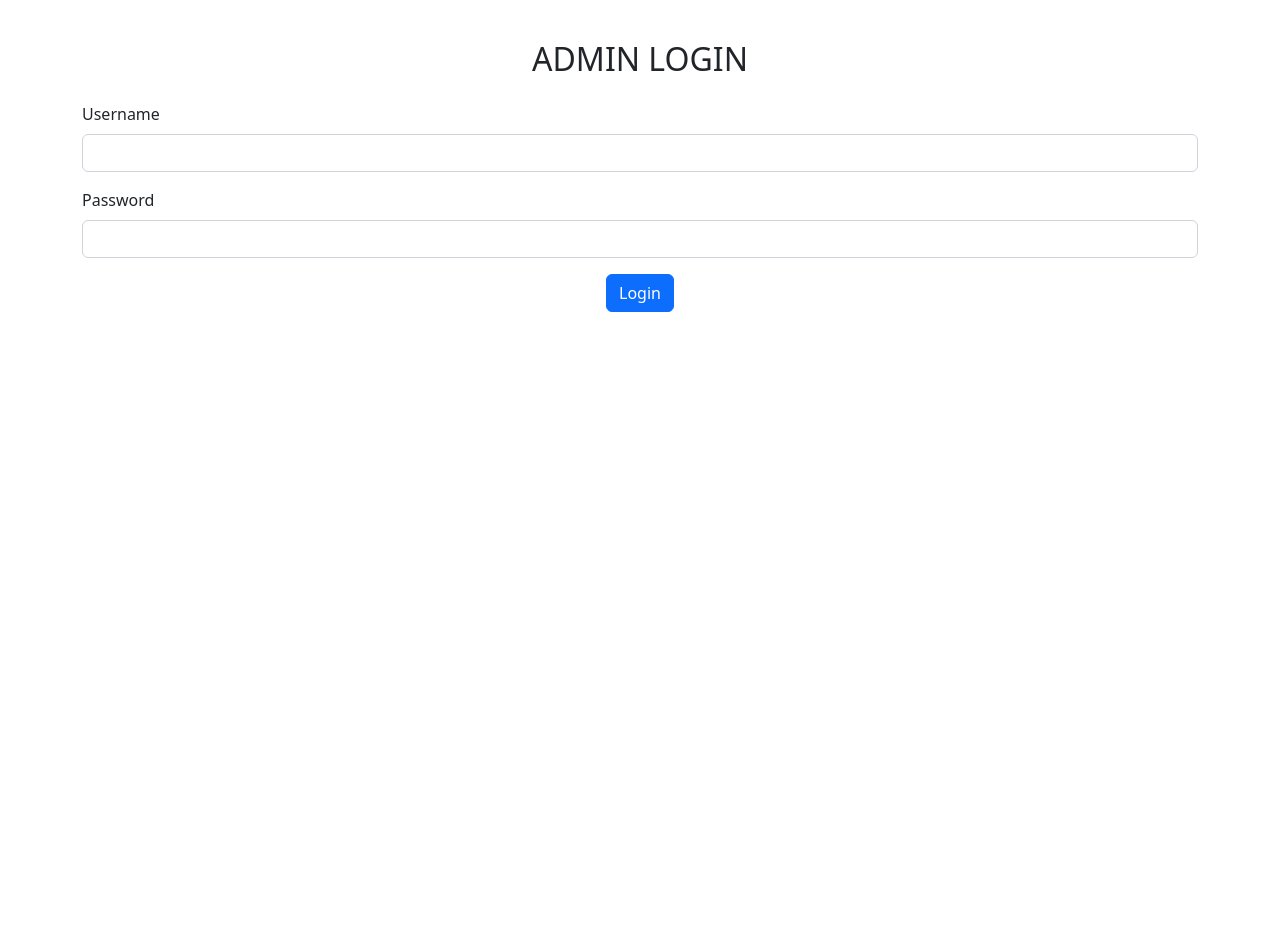
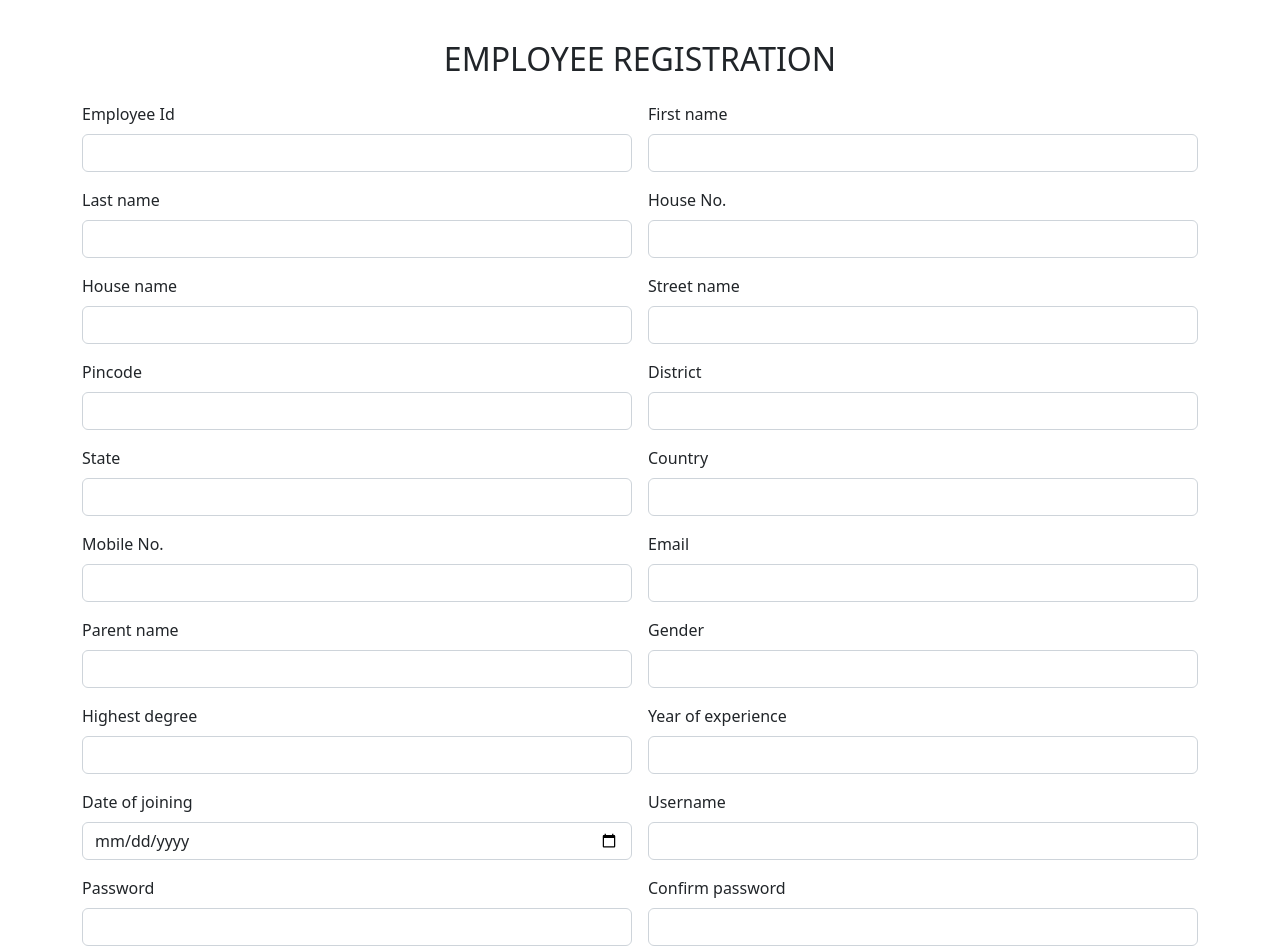
Before and after one commit to HarshaSalih/Nest-angular-app, an Angular app: page / in a window 1280 px wide. Shown: the top 952 px of the page. Before the commit the page ends 800 px from the top, so only its background shows below. Built offline with nearby package versions, Linux system fonts and the light colour scheme.

Commit message:
employeereg  commits

```diff
--- a/src/app/app.component.html
+++ b/src/app/app.component.html
@@ -1,3 +1,3 @@
 
-<app-adminlogin></app-adminlogin>
+<app-employeeregistration></app-employeeregistration>
 <router-outlet></router-outlet>
--- a/src/app/app.module.ts
+++ b/src/app/app.module.ts
@@ -9,6 +9,7 @@
 import { ViewfriendsComponent } from './viewfriends/viewfriends.component'
 import { FormsModule } from '@angular/forms';
 import { EmployeeloginComponent } from './employeelogin/employeelogin.component';
+import { EmployeeregistrationComponent } from './employeeregistration/employeeregistration.component';
 
 @NgModule({
   declarations: [
@@ -16,7 +17,8 @@
     AdminloginComponent,
     ViewcoursesComponent,
     ViewfriendsComponent,
-    EmployeeloginComponent
+    EmployeeloginComponent,
+    EmployeeregistrationComponent
   ],
   imports: [
     BrowserModule,
--- /dev/null
+++ b/src/app/employeeregistration/employeeregistration.component.html
@@ -0,0 +1,136 @@
+<div class="container">
+    <div class="row">
+        <div class="col col-12 col-sm-12 col-md-12 col-lg-12 col-xl-12 col-xxl-12">
+            <div class="row g-3 mt-4">
+                <div class="col col-12 col-sm-12 col-md-12 col-lg-12 col-xl-12 col-xxl-12 text-center">
+                    <h2>EMPLOYEE REGISTRATION</h2>
+                </div>
+
+                <div class="col col-12 col-sm-6 col-md-6 col-lg-6 col-xl-6 col-xxl-6">
+                    <label for="" class="form-label">Employee Id</label>
+                    <input name="employeeId" [(ngModel)]="employeeId" type="text" class="form-control">
+                </div>
+
+                <div class="col col-12 col-sm-6 col-md-6 col-lg-6 col-xl-6 col-xxl-6">
+                    <label for="" class="form-label">First name</label>
+                    <input name="firstName" [(ngModel)]="firstName" type="text" class="form-control">
+                </div>
+
+                <div class="col col-12 col-sm-6 col-md-6 col-lg-6 col-xl-6 col-xxl-6">
+                    <label for="" class="form-label">Last name</label>
+                    <input name="lastName" [(ngModel)]="lastName" type="text" class="form-control">
+                </div>
+
+                <div class="col col-12 col-sm-6 col-md-6 col-lg-6 col-xl-6 col-xxl-6">
+                    <label for="" class="form-label">House No.</label>
+                    <input name="houseNo" [(ngModel)]="houseNo" type="text" class="form-control">
+                </div>
+
+                <div class="col col-12 col-sm-6 col-md-6 col-lg-6 col-xl-6 col-xxl-6">
+                    <label for="" class="form-label">House name</label>
+                    <input name="houseName" [(ngModel)]="houseName" type="text" class="form-control">
+                </div>
+
+                <div class="col col-12 col-sm-6 col-md-6 col-lg-6 col-xl-6 col-xxl-6">
+                    <label for="" class="form-label">Street name</label>
+                    <input name="streetName" [(ngModel)]="streetName" type="text" class="form-control">
+                </div>
+
+                <div class="col col-12 col-sm-6 col-md-6 col-lg-6 col-xl-6 col-xxl-6">
+                    <label for="" class="form-label">Pincode</label>
+                    <input name="pincode" [(ngModel)]="pincode" type="text" class="form-control">
+                </div>
+
+                <div class="col col-12 col-sm-6 col-md-6 col-lg-6 col-xl-6 col-xxl-6">
+                    <label for="" class="form-label">District</label>
+                    <select name="district" [(ngModel)]="district" id=""  class="form-control">
+                        <option value="Alappuzha">Alappuzha</option>
+                        <option value="Ernakulam">Ernakulam</option>
+                        <option value="Idukki">Idukki</option>
+                        <option value="Kannur">Kannur</option>
+                        <option value="Kasaragod">Kasaragod</option>
+                        <option value="Kollam">Kollam</option>
+                        <option value="Kottayam">Kottayam</option>
+                        <option value="Kozhikode">Kozhikode</option>
+                        <option value="Malappuram">Malappuram</option>
+                        <option value="Palakkad">Palakkad</option>
+                        <option value="Pathanamthitta">Pathanamthitta</option>
+                        <option value="Thiruvananthapuram">Thiruvananthapuram</option>
+                        <option value="Thrissur">Thrissur</option>
+                        <option value="Wayanad">Wayanad</option>
+                    </select>
+                </div>
+
+                <div class="col col-12 col-sm-6 col-md-6 col-lg-6 col-xl-6 col-xxl-6">
+                    <label for="" class="form-label">State</label>
+                    <input name="state" [(ngModel)]="state" type="text" class="form-control">
+                </div>
+
+                <div class="col col-12 col-sm-6 col-md-6 col-lg-6 col-xl-6 col-xxl-6">
+                    <label for="" class="form-label">Country</label>
+                    <input name="country" [(ngModel)]="country" type="text" class="form-control">
+                </div>
+
+                <div class="col col-12 col-sm-6 col-md-6 col-lg-6 col-xl-6 col-xxl-6">
+                    <label for="" class="form-label">Mobile No.</label>
+                    <input name="mobile" [(ngModel)]="mobile" type="text" class="form-control">
+                </div>
+
+                <div class="col col-12 col-sm-6 col-md-6 col-lg-6 col-xl-6 col-xxl-6">
+                    <label for="" class="form-label">Email</label>
+                    <input name="email" [(ngModel)]="email" type="text" class="form-control">
+                </div>
+
+                <div class="col col-12 col-sm-6 col-md-6 col-lg-6 col-xl-6 col-xxl-6">
+                    <label for="" class="form-label">Parent name</label>
+                    <input name="parentName" [(ngModel)]="parentName" type="text" class="form-control">
+                </div>
+
+                <div class="col col-12 col-sm-6 col-md-6 col-lg-6 col-xl-6 col-xxl-6">
+                    <label for="" class="form-label">Gender</label>
+                    <input name="gender" [(ngModel)]="gender" type="text" class="form-control">
+                </div>
+
+                <div class="col col-12 col-sm-6 col-md-6 col-lg-6 col-xl-6 col-xxl-6">
+                    <label for="" class="form-label">Highest degree</label>
+                    <input name="highestDegree" [(ngModel)]="highestDegree" type="text" class="form-control">
+                </div>
+
+                <div class="col col-12 col-sm-6 col-md-6 col-lg-6 col-xl-6 col-xxl-6">
+                    <label for="" class="form-label">Year of experience</label>
+                    <input name="yearOfExperience" [(ngModel)]="yearOfExperience" type="text" class="form-control">
+                </div>
+
+                <div class="col col-12 col-sm-6 col-md-6 col-lg-6 col-xl-6 col-xxl-6">
+                    <label for="" class="form-label">Date of joining</label>
+                    <input name="dateOfJoining" [(ngModel)]="dateOfJoining" type="date" name="" id="" class="form-control">
+                </div>
+
+                <div class="col col-12 col-sm-6 col-md-6 col-lg-6 col-xl-6 col-xxl-6">
+                    <label for="" class="form-label">Username</label>
+                    <input name="username" [(ngModel)]="username" type="text" class="form-control">
+                </div>
+
+                <div class="col col-12 col-sm-6 col-md-6 col-lg-6 col-xl-6 col-xxl-6">
+                    <label for="" class="form-label">Password</label>
+                    <input name="password" [(ngModel)]="password" type="password" name="" id="" class="form-control">
+                </div>
+
+                <div class="col col-12 col-sm-6 col-md-6 col-lg-6 col-xl-6 col-xxl-6">
+                    <label for="" class="form-label">Confirm password</label>
+                    <input name="confirmPassword" [(ngModel)]="confirmPassword" type="password" name="" id="" class="form-control">
+                </div>
+
+                <div class="col col-12 col-sm-12 col-md-12 col-lg-12 col-xl-12 col-xxl-12 text-center">
+                    <button (click)="readValues()" class="btn btn-primary">Register</button>
+                </div>
+
+                <div class="col col-12 col-sm-12 col-md-12 col-lg-12 col-xl-12 col-xxl-12 text-center">
+                    <a routerLink="">Employee login</a>
+                </div>
+
+
+            </div>
+        </div>
+    </div>
+</div>
--- /dev/null
+++ b/src/app/employeeregistration/employeeregistration.component.ts
@@ -0,0 +1,48 @@
+import { Component } from '@angular/core';
+
+@Component({
+  selector: 'app-employeeregistration',
+  templateUrl: './employeeregistration.component.html',
+  styleUrls: ['./employeeregistration.component.css']
+})
+export class EmployeeregistrationComponent {
+
+  employeeId=""
+  firstName=""
+  lastName=""
+  houseNo=""
+  houseName=""
+  streetName=""
+  pincode=""
+  district=""
+  state=""
+  country=""
+  mobile=""
+  email=""
+  parentName=""
+  gender=""
+  highestDegree=""
+  yearOfExperience=""
+  dateOfJoining=""
+  username=""
+  password=""
+  confirmPassword=""
+
+
+  readValues=()=>
+  {
+    let data:any={"employeeId":this.employeeId,"firstName":this.firstName,"lastName":this.lastName,"houseNo":this.houseName,"streetName":this.streetName,"pincode":this.pincode,"district":this.dateOfJoining,"state":this.state,"country":this.country,"mobile":this.mobile,"email":this.email,"parentName":this.parentName,"gender":this.gender,"highesrDegree":this.highestDegree,"yearOfExperience":this.yearOfExperience,"dateOfJoining":this.dateOfJoining,"userName":this.username,"password":this.password,"confirmPassword":this.confirmPassword}
+
+    console.log(data)
+
+    if (this.password==this.confirmPassword) {
+      alert("registered successfully")
+
+    } else {
+      alert("password and confirm password doesn't match")
+
+    }
+
+
+}
+}
```
Also changed, not shown: src/app/employeeregistration/employeeregistration.component.css (added).
